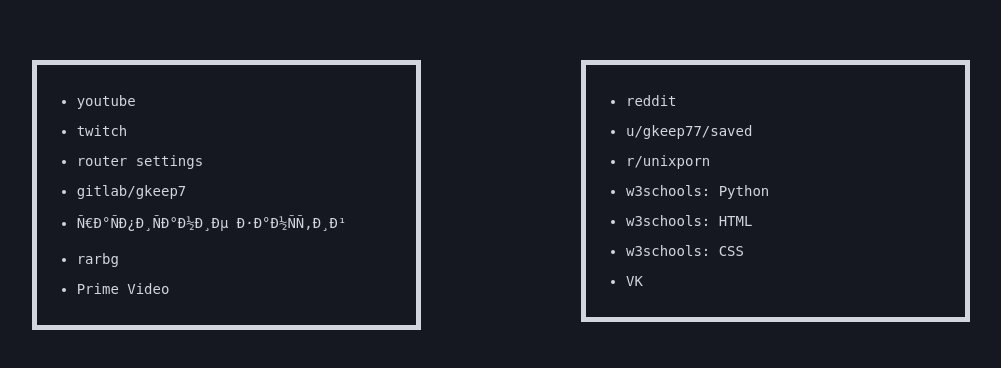
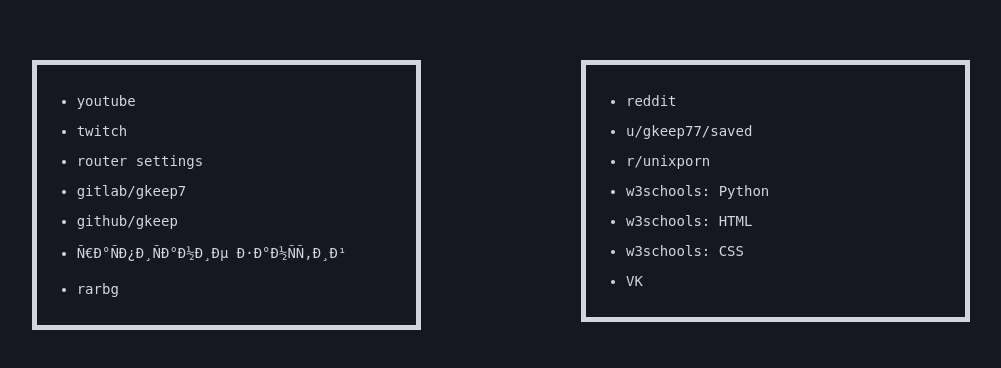
Before and after one commit to gkeep/dotfiles, a plain HTML site: page startpage/index.html in a window 1280 px wide. Shown: the part 170-538 px from the top of the page, without its empty margins (128-1129 px from the left). Drawn offline with Linux system fonts and the light colour scheme; a web font is replaced by a local one.

Commit message:
Update startpage

```diff
--- a/startpage/index.html
+++ b/startpage/index.html
@@ -18,9 +18,9 @@
             <li><p><a href="https://www.twitch.tv/directory/following/live">twitch</a></p></li>
             <li><p><a href="http://192.168.31.1/cgi-bin/luci/web">router settings</a></p></li>
             <li><p><a href="https://gitlab.com/gkeep7/">gitlab/gkeep7</a></p></li>
+	    <li><p><a href="https://github.com/gkeep/">github/gkeep</a></p></li>
 	    <li><p><a href="http://pkgh.edu.ru/obuchenie/shedule-of-classes.html"><meta http-equiv="content-type" content="text/html;charset=utf-8"/>расписание занятий</a></p></li>
             <li><p><a href="https://rarbgmirror.xyz/torrents.php">rarbg</a></p></li>
-	    <li><p><a href="https://www.primevideo.com/">Prime Video</a></p></li>
         </ul>
     </div>
     <div class="mother">
```
Also changed, not shown: startpage/startpagescrot.png.
